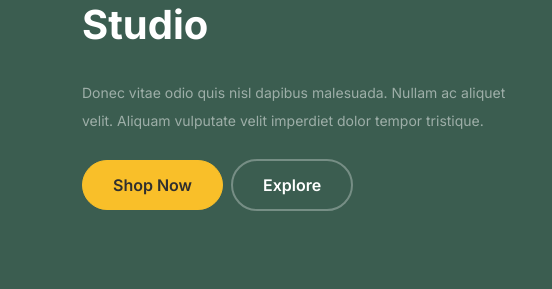
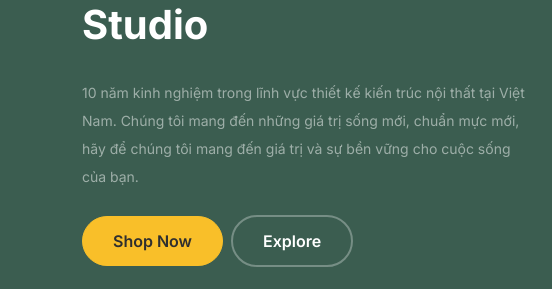
Before and after one commit to bunpro1910/nguyentienphat, a website: page index.html in a window 1280 px wide. Shown: the part 229-518 px from the top of the page, 0-552 px from the left. Drawn offline with Linux system fonts and the light colour scheme; grey boxes are pictures that could not be loaded.

Commit message:
Update index.html

```diff
--- a/index.html
+++ b/index.html
@@ -65,7 +65,7 @@
 						<div class="col-lg-5">
 							<div class="intro-excerpt">
 								<h1>Modern Interior <span clsas="d-block">Design Studio</span></h1>
-								<p class="mb-4">Donec vitae odio quis nisl dapibus malesuada. Nullam ac aliquet velit. Aliquam vulputate velit imperdiet dolor tempor tristique.</p>
+								<p class="mb-4">10 năm kinh nghiệm trong lĩnh vực thiết kế kiến trúc nội thất tại Việt Nam. Chúng tôi mang đến những giá trị sống mới, chuẩn mực mới, hãy để chúng tôi mang đến giá trị và sự bền vững cho cuộc sống của bạn.</p>
 								<p><a href="" class="btn btn-secondary me-2">Shop Now</a><a href="#" class="btn btn-white-outline">Explore</a></p>
 							</div>
 						</div>
```
